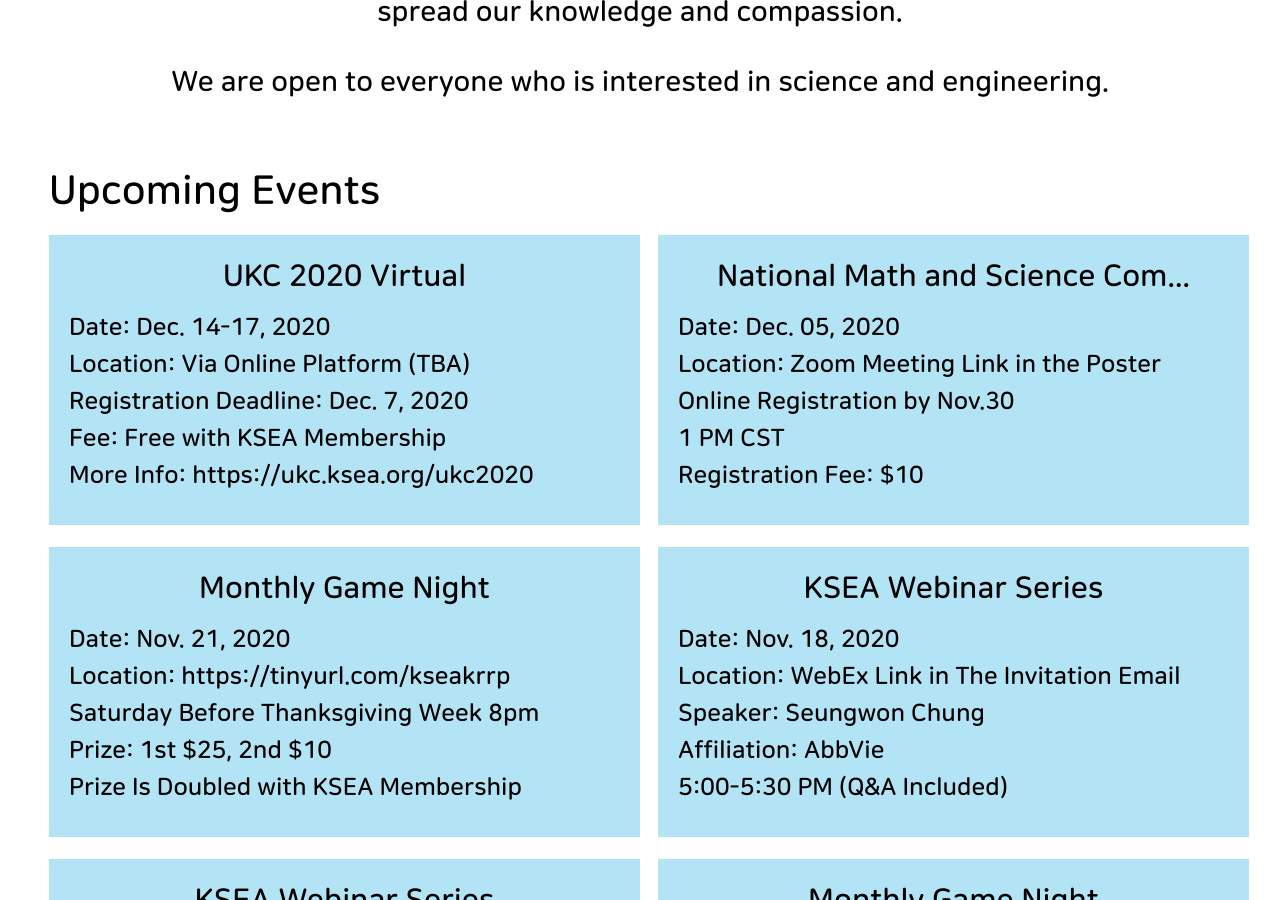
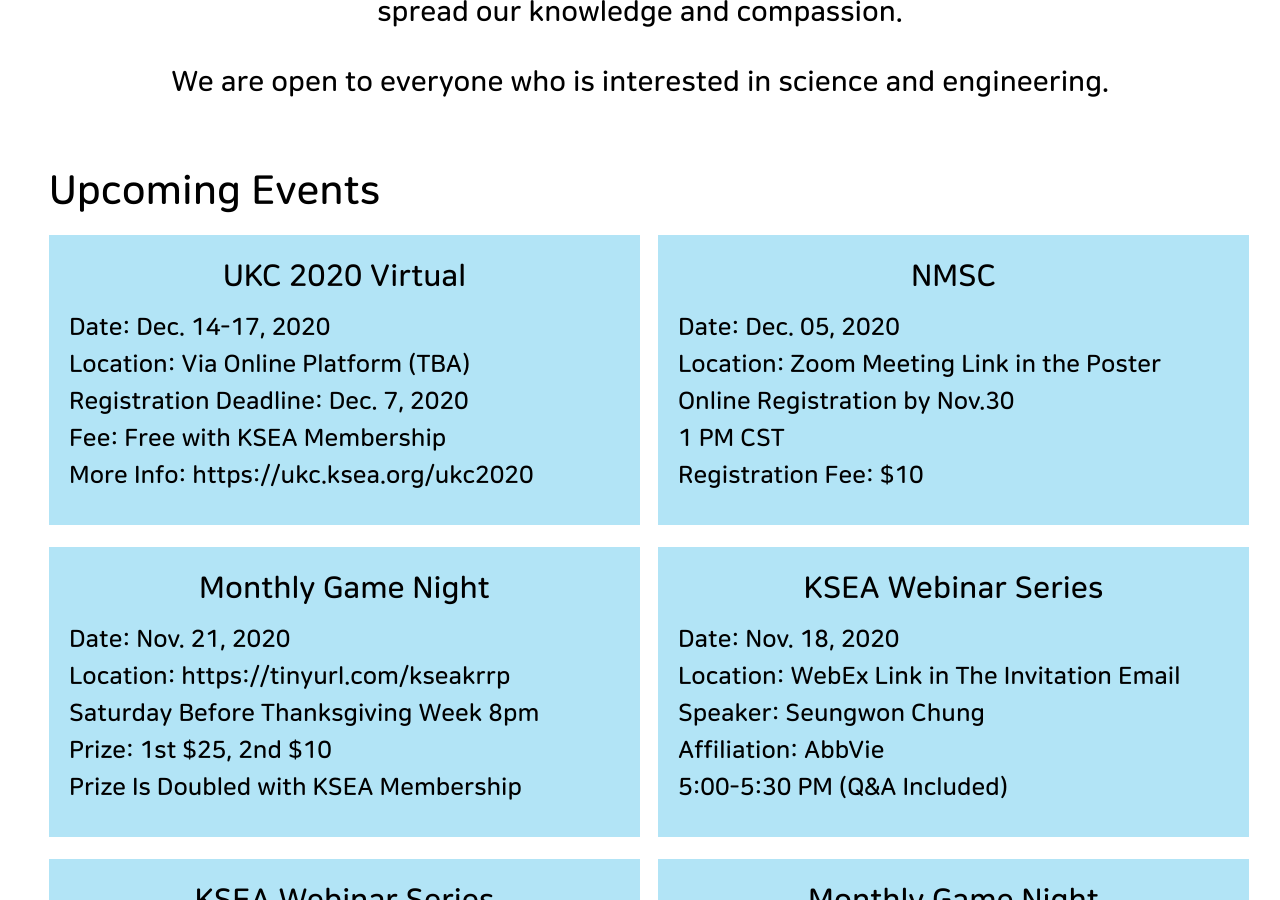
Before and after one commit to KSEAWisconsin/kseawisconsin.github.io, a Jekyll site: the page built from index.html, in a window 1280 px wide and 900 px high, scrolled down 543 px. Built offline with Jekyll 4.4.1, drawn with Linux system fonts in a browser that asks for light colours.

Commit message:
event name

```diff
--- a/_data/home_events.yml
+++ b/_data/home_events.yml
@@ -18,7 +18,7 @@
   additional_info2: "Fee: Free with KSEA Membership"
   additional_info3: "More Info: https://ukc.ksea.org/ukc2020"
 
-- event_name: National Math and Science Competition
+- event_name: NMSC
   detail_url:
   date: Dec. 05, 2020
   location: Zoom Meeting Link in the Poster
```
